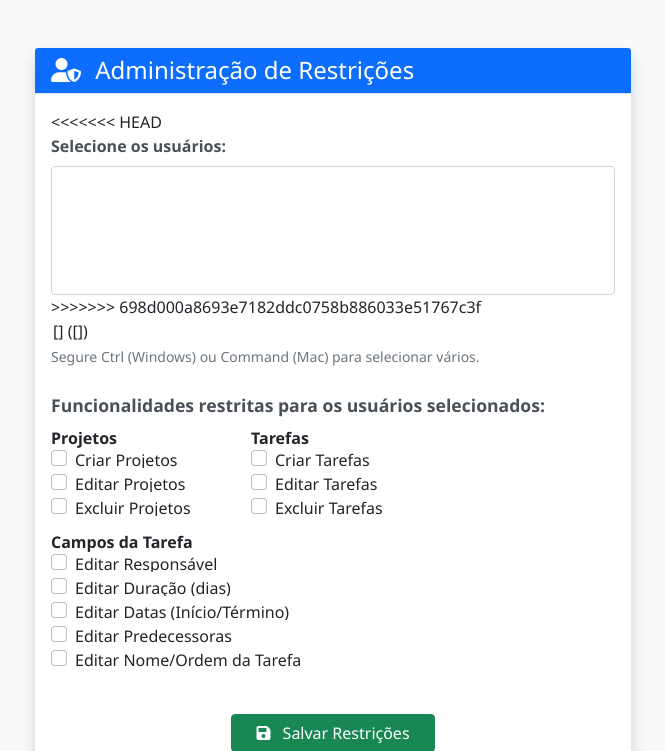
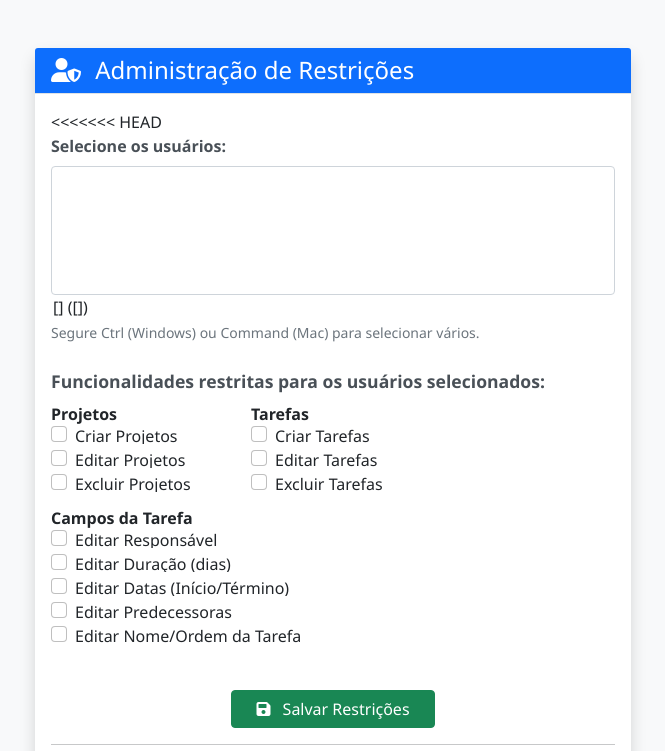
Before and after one commit to izakoliveira/projeto-gestao-2.0, a Flask app: template templates/admin_restricoes.html in a window 1280 px wide. Shown: the top 751 px of the page, without its empty margins (295-960 px from the left). Run offline with Flask 3, Linux system fonts and the light colour scheme; the template is opened without the code that fills it: most values are stand-ins (such as "Sample title", 1, 10 or a date in 2020); lists and menus that the app fills with data are empty; parts of the project's set-up code (start-up, migrations or seed data) failed here and were passed over.

Commit message:
Corrigir conflitos Git nos arquivos utils/validators.py, restricoes.json, routes/admin.py e templates/admin_restricoes.html

```diff
--- a/routes/admin.py
+++ b/routes/admin.py
@@ -11,7 +11,6 @@ admin_bp = Blueprint('admin', __name__)
 @login_required
 def admin_restricoes():
     """Página de administração de restrições"""
-<<<<<<< HEAD
     # Verificar se é uma requisição AJAX
     is_ajax = request.headers.get('X-Requested-With') == 'XMLHttpRequest'
     if request.method == 'POST':
--- a/templates/admin_restricoes.html
+++ b/templates/admin_restricoes.html
@@ -55,7 +55,6 @@
                             <label for="usuario_id" class="form-label">Selecione os usuários:</label>
                             <select class="form-select" id="usuario_id" name="usuario_id" multiple size="5" required
                                 onchange="this.form.submit()">
->>>>>>> 698d000a8693e7182ddc0758b886033e51767c3f
                                 {% for usuario in usuarios %}
                                 <option value="{{ usuario.id }}" {% if usuario_id and usuario.id|string in usuario_id
                                     %}selected{% endif %}>{{ usuario.nome }} ({{ usuario.email }})</option>
@@ -272,9 +271,6 @@
             }, 100);
         }
     }
-
-=======
->>>>>>> 698d000a8693e7182ddc0758b886033e51767c3f
     function getFeriadosManuaisStorage(ano) {
         const dados = JSON.parse(localStorage.getItem('feriadosManuais') || '{}');
         return (dados[ano] || []);
@@ -348,12 +344,9 @@
     document.addEventListener('DOMContentLoaded', function () {
         const ano = new Date().getFullYear();
         renderizarFeriadosManuaisAdmin(ano);
-<<<<<<< HEAD
 
         // Restaurar posição da página se houver posição salva
         restaurarPosicaoScroll();
-=======
->>>>>>> 698d000a8693e7182ddc0758b886033e51767c3f
     });
 </script>
 <script>
```
